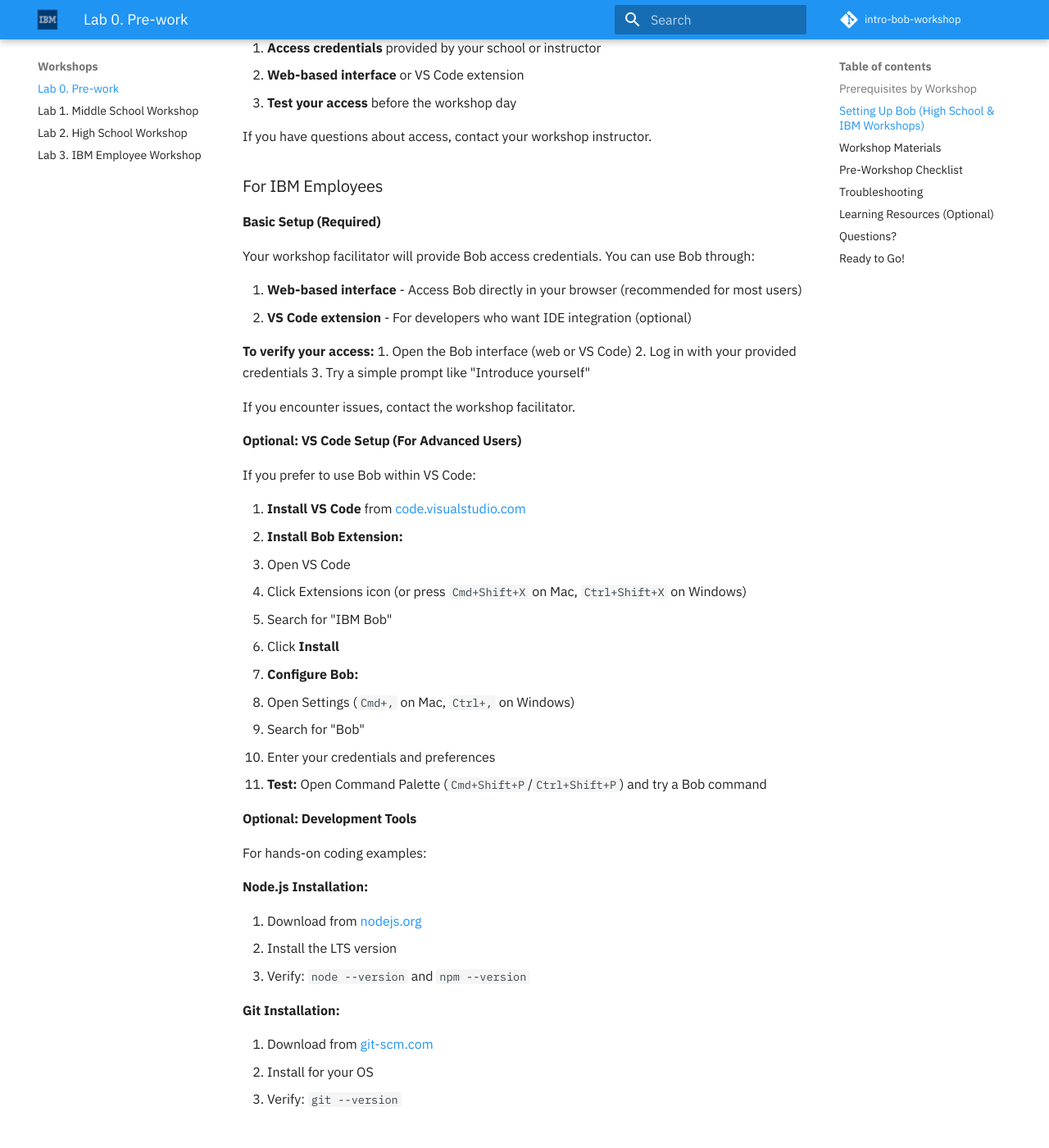
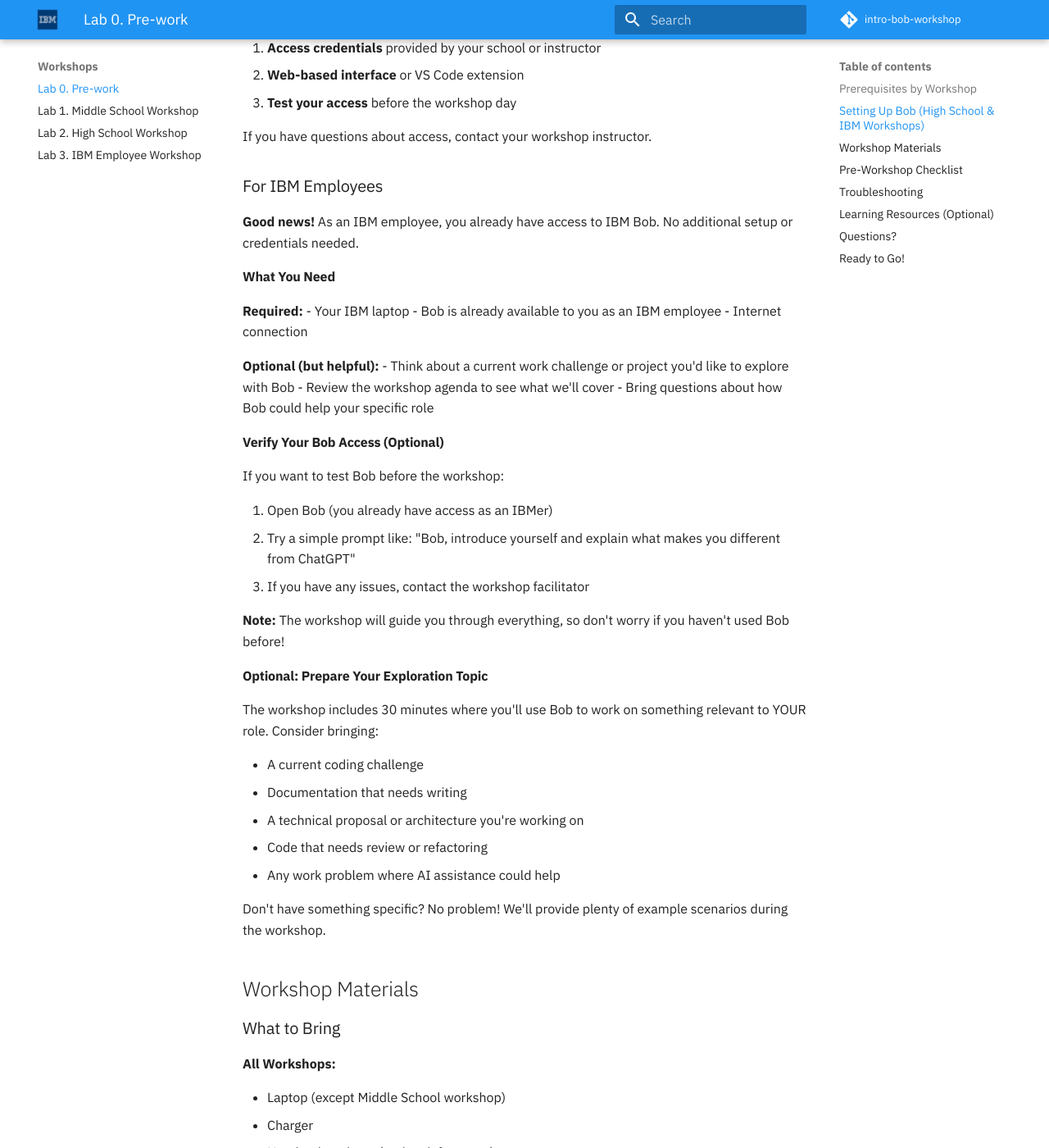
Before and after one commit to jbusche/intro-bob-workshop, an MkDocs documentation site: the page built from docs/pre-work/README.md, in a window 1280 px wide and 1400 px high, scrolled down 1151 px. Shown: the whole window at 82% size. Built offline with MkDocs 1.6.1 and Material for MkDocs 9.7.7, drawn with Linux system fonts in a browser that asks for light colours; comment, search, counter and statistics services are not loaded; some of the changed text lies outside the part shown.

Commit message:
Update IBM pre-work: Bob already included with IBM access, no setup needed
Signed-off-by: James Busche <jbusche@us.ibm.com>

```diff
--- a/docs/pre-work/README.md
+++ b/docs/pre-work/README.md
@@ -46,51 +46,41 @@
 
 ### For IBM Employees
 
-#### Basic Setup (Required)
+**Good news!** As an IBM employee, you already have access to IBM Bob. No additional setup or credentials needed.
 
-Your workshop facilitator will provide Bob access credentials. You can use Bob through:
+#### What You Need
 
-1. **Web-based interface** - Access Bob directly in your browser (recommended for most users)
-2. **VS Code extension** - For developers who want IDE integration (optional)
+**Required:**
+- Your IBM laptop
+- Bob is already available to you as an IBM employee
+- Internet connection
 
-**To verify your access:**
-1. Open the Bob interface (web or VS Code)
-2. Log in with your provided credentials
-3. Try a simple prompt like "Introduce yourself"
+**Optional (but helpful):**
+- Think about a current work challenge or project you'd like to explore with Bob
+- Review the workshop agenda to see what we'll cover
+- Bring questions about how Bob could help your specific role
 
-If you encounter issues, contact the workshop facilitator.
+#### Verify Your Bob Access (Optional)
 
-#### Optional: VS Code Setup (For Advanced Users)
+If you want to test Bob before the workshop:
 
-If you prefer to use Bob within VS Code:
+1. Open Bob (you already have access as an IBMer)
+2. Try a simple prompt like: "Bob, introduce yourself and explain what makes you different from ChatGPT"
+3. If you have any issues, contact the workshop facilitator
 
-1. **Install VS Code** from [code.visualstudio.com](https://code.visualstudio.com/)
-2. **Install Bob Extension:**
-   - Open VS Code
-   - Click Extensions icon (or press `Cmd+Shift+X` on Mac, `Ctrl+Shift+X` on Windows)
-   - Search for "IBM Bob"
-   - Click **Install**
-3. **Configure Bob:**
-   - Open Settings (`Cmd+,` on Mac, `Ctrl+,` on Windows)
-   - Search for "Bob"
-   - Enter your credentials and preferences
-4. **Test:** Open Command Palette (`Cmd+Shift+P`/`Ctrl+Shift+P`) and try a Bob command
+**Note:** The workshop will guide you through everything, so don't worry if you haven't used Bob before!
 
-#### Optional: Development Tools
+#### Optional: Prepare Your Exploration Topic
 
-For hands-on coding examples:
+The workshop includes 30 minutes where you'll use Bob to work on something relevant to YOUR role. Consider bringing:
 
-**Node.js Installation:**
+- A current coding challenge
+- Documentation that needs writing
+- A technical proposal or architecture you're working on
+- Code that needs review or refactoring
+- Any work problem where AI assistance could help
 
-1. Download from [nodejs.org](https://nodejs.org/)
-2. Install the LTS version
-3. Verify: `node --version` and `npm --version`
-
-**Git Installation:**
-
-1. Download from [git-scm.com](https://git-scm.com/)
-2. Install for your OS
-3. Verify: `git --version`
+Don't have something specific? No problem! We'll provide plenty of example scenarios during the workshop.
 
 ## Workshop Materials
 
@@ -115,8 +105,9 @@
 
 **IBM Workshop:**
 
-- Laptop with Bob configured
-- Current project or code you'd like to improve (optional)
+- Your IBM laptop (Bob already available)
+- Optional: A current work challenge or project to explore with Bob
+- Optional: Code or documentation you'd like to improve
 
 ### What We'll Provide
 
@@ -142,25 +133,17 @@
 
 ### IBM Employees
 
-- [ ] Laptop ready with internet connection
-- [ ] Bob access credentials received
-- [ ] Bob access verified (web or VS Code)
-- [ ] Optional: VS Code with Bob extension (for advanced users)
-- [ ] Optional: Node.js and Git installed (for coding examples)
+- [ ] IBM laptop ready with internet connection
+- [ ] Bob is available (already included with IBM access)
+- [ ] Optional: Thought about a work challenge to explore with Bob
+- [ ] Optional: Brought code or documentation to work on
 
 ## Troubleshooting
 
 ### Can't Access Bob?
 
 - **High School**: Contact your instructor before workshop day
-- **IBM**: Contact IT support or workshop facilitator
-
-### VS Code Issues?
-
-- Ensure you have the latest version
-- Try restarting VS Code
-- Check extension is enabled
-- Review VS Code documentation
+- **IBM**: Bob is included with your IBM access. If you have issues, contact the workshop facilitator
 
 ### Connection Problems?
 
```
